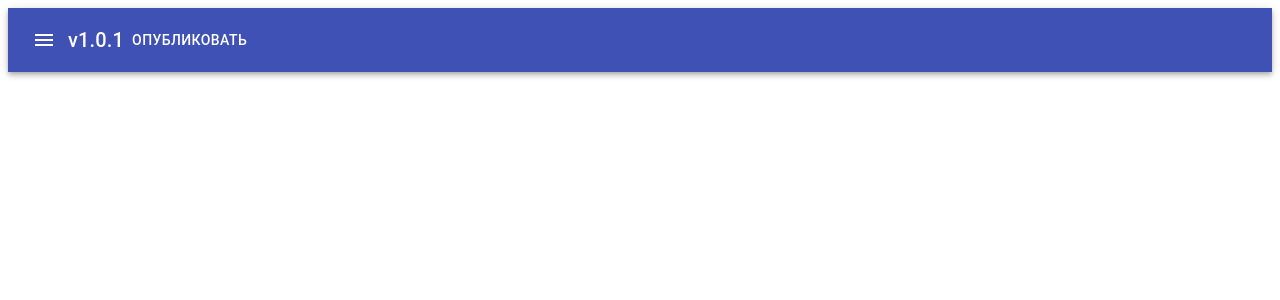
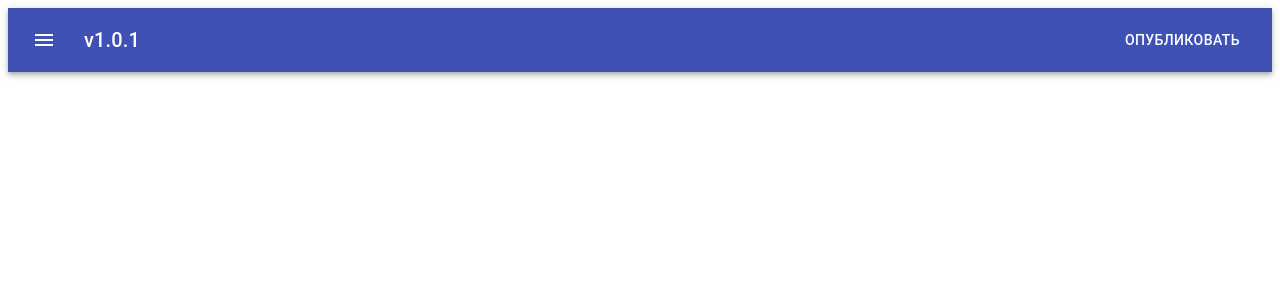
Before and after one commit to figulechka/diplom-admin-site, a React (Create React App) app: page / in a window 1280 px wide. Shown: the top 300 px of the page. Built offline with nearby package versions, Linux system fonts and the light colour scheme; the HTML template or start-up script is replaced by a standard one.

Commit message:
seem like header, but an ugly one

```diff
--- a/src/App/App.tsx
+++ b/src/App/App.tsx
@@ -5,8 +5,22 @@ import Typography from '@material-ui/core/Typography';
 import Button from '@material-ui/core/Button';
 import IconButton from '@material-ui/core/IconButton';
 import MenuIcon from '@material-ui/icons/Menu';
+import withStyles, { WithStyles } from '@material-ui/core/styles/withStyles';
+import { createStyles, Theme } from '@material-ui/core';
 
-interface Props {
+const styles = ({ spacing }: Theme) => createStyles({
+	root: {
+		flexGrow: 1
+	},
+	menuButton: {
+		marginRight: spacing(2)
+	},
+	title: {
+		flexGrow: 1
+	}
+});
+
+interface Props extends WithStyles<typeof styles> {
 
 }
 
@@ -14,7 +28,7 @@ interface State {
 	version: number;
 }
 
-export default class App extends React.Component<Props, State> {
+class App extends React.Component<Props, State> {
 	public state: State = {
 		version: 101
 	};
@@ -30,25 +44,31 @@ export default class App extends React.Component<Props, State> {
 	private readonly onPublishClick = () => this.setState({ version: this.state.version + 1 });
 
 	public render(): React.ReactElement {
+		const { classes } = this.props;
+
 		return (
 			<div>
+				<div className={classes.root}>
 					<AppBar position="static">
 						<Toolbar>
-						<IconButton edge="start" color="inherit" aria-label="Menu">
+							<IconButton edge="start" className={classes.menuButton} color="inherit" aria-label="Menu">
 								<MenuIcon />
 							</IconButton>
-						<Typography variant="h6">
+							<Typography variant="h6" className={classes.title}>
 								{this.printVersion()}
 							</Typography>
 							<Button
+								onClick={this.onPublishClick}
 								color="inherit"
-							onClick={this.onPublishClick}
 							>
 								Опубликовать
 							</Button>
 						</Toolbar>
 					</AppBar>
 				</div>
+			</div>
 		);
 	}
 }
+
+export default withStyles(styles)(App);
```
Lines whose indentation alone changed are shown as unchanged.
